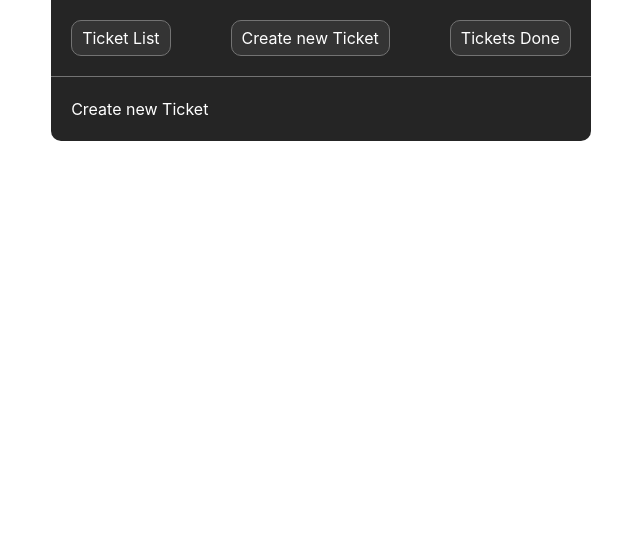
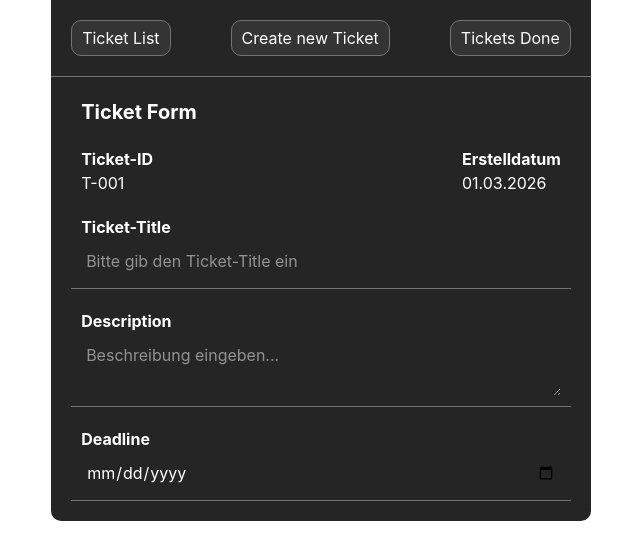
Before and after one commit to 0R91/react-ticketsystem, a Next.js app: page /dashboard in a window 1280 px wide. Both pictures are taken after a click on the button "Create new Ticket". Shown: the top 560 px of the page, without its empty margins (319-959 px from the left). Built offline with nearby package versions, Linux system fonts and the light colour scheme.

Commit message:
ticketForm first draft

```diff
--- a/app/dashboard/components/dashboard.tsx
+++ b/app/dashboard/components/dashboard.tsx
@@ -2,6 +2,8 @@
 
 import styles from './dashboard.module.css'
 import TicketList from './ticketList'
+import TicketForm from './ticketForm'
+
 import { useState } from 'react'
 
 type Props = {
@@ -33,7 +35,7 @@ export default function Dashboard({ tabs }: Props) {
         </div>
 
         <div className={tab !== 'Create new Ticket' ? styles.hidden : ''}>
-          Create new Ticket
+          <TicketForm />
         </div>
 
         <div className={tab !== 'Tickets Done' ? styles.hidden : ''}>
--- /dev/null
+++ b/app/dashboard/components/ticketForm.module.css
@@ -0,0 +1,40 @@
+.form {
+  display: flex;
+  flex-direction: column;
+  gap: 20px;
+}
+
+.form > * {
+  padding: 0 10px;
+}
+
+.heading {
+  font-weight: bold;
+}
+
+.meta {
+  display: flex;
+  justify-content: space-between;
+}
+
+.metaItem {
+  display: flex;
+  flex-direction: column;
+}
+
+.label {
+  font-weight: bold;
+}
+
+.field {
+  display: flex;
+  flex-direction: column;
+  gap: 5px;
+  border-bottom: 1px solid var(--accent);
+  padding-bottom: 10px;
+}
+
+.form input,
+.form textarea {
+  padding: 5px;
+}
--- /dev/null
+++ b/app/dashboard/components/ticketForm.tsx
@@ -0,0 +1,53 @@
+'use client'
+
+import styles from './ticketForm.module.css'
+import { useState } from 'react'
+
+export default function TicketForm() {
+  const [title, setTitle] = useState('')
+
+  return (
+    <form className={styles.form}>
+      <h2 className={styles.heading}>Ticket Form</h2>
+
+      <div className={styles.meta}>
+        <div className={styles.metaItem}>
+          <span className={styles.label}>Ticket-ID</span>
+          <span>T-001</span>
+        </div>
+
+        <div className={styles.metaItem}>
+          <span className={styles.label}>Erstelldatum</span>
+          <span>01.03.2026</span>
+        </div>
+      </div>
+
+      <div className={styles.field}>
+        <label htmlFor="title" className={styles.label}>
+          Ticket-Title
+        </label>
+        <input
+          id="title"
+          value={title}
+          onChange={(e) => setTitle(e.target.value)}
+          placeholder="Bitte gib den Ticket-Title ein"
+        />
+      </div>
+
+      <div className={styles.field}>
+        <span className={styles.label}>Description</span>
+        <textarea
+          placeholder="Beschreibung eingeben..."
+          className={styles.textarea}
+        />
+      </div>
+
+      <div className={styles.field}>
+        <label htmlFor="deadline" className={styles.label}>
+          Deadline
+        </label>
+        <input id="deadline" type="date" />
+      </div>
+    </form>
+  )
+}
```
Also changed, not shown: 1 other file (tests, documents, lock files or other folders).
